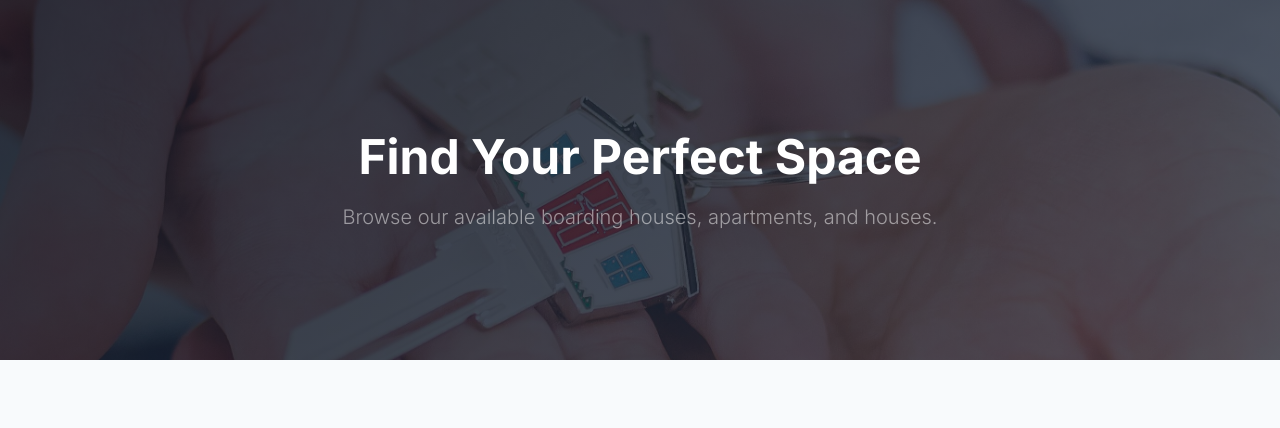
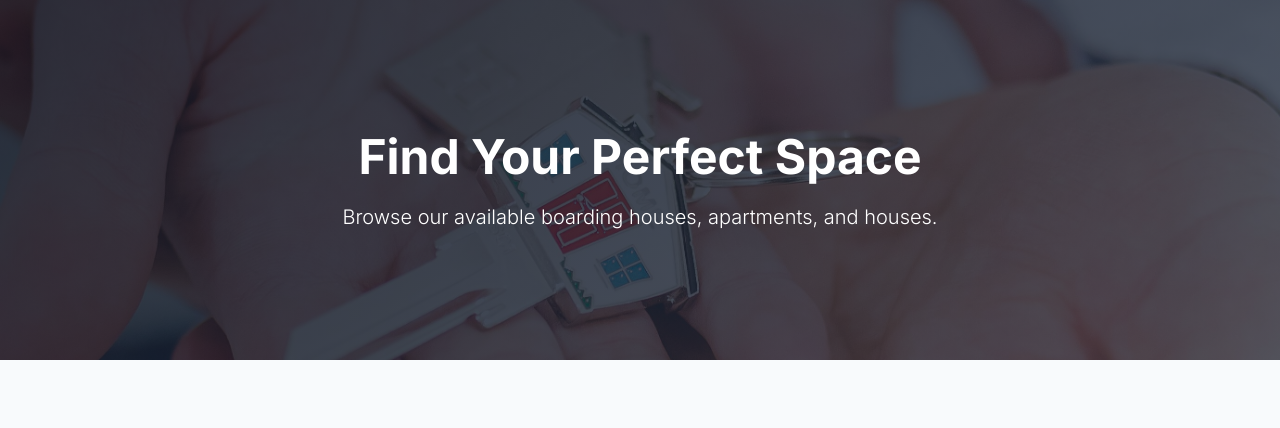
Before and after one commit to hdsn211/BHPropManagement, a Django app: page / in a window 1280 px wide. Shown: the part 72-500 px from the top of the page. Run offline with Django 5.2, Linux system fonts and the light colour scheme; data that the repository does not hold is empty.

Commit message:
Cleaning again

```diff
--- a/core/templates/core/base.html
+++ b/core/templates/core/base.html
@@ -41,7 +41,6 @@
         padding: 1.5rem !important;
         }
 
-        /* Force light text & kill stray white backgrounds */
         .main-content .bg-white, .main-content .bg-light, .main-content .text-bg-light, .main-content .card.bg-white {
             background-color: #1e293b !important; color: #e2e8f0 !important; border-color: #334155 !important;
         }
--- a/properties/templates/properties/public_home.html
+++ b/properties/templates/properties/public_home.html
@@ -74,7 +74,7 @@
         <div class="hero-section text-center">
             <div class="container">
                 <h1 class="fw-bold display-5 mb-3">Find Your Perfect Space</h1>
-                <p class="lead text-white-50 mb-0">Browse our available boarding houses, apartments, and houses.</p>
+                <p class="lead text-white-100 mb-0">Browse our available boarding houses, apartments, and houses.</p>
             </div>
         </div>
 
```
